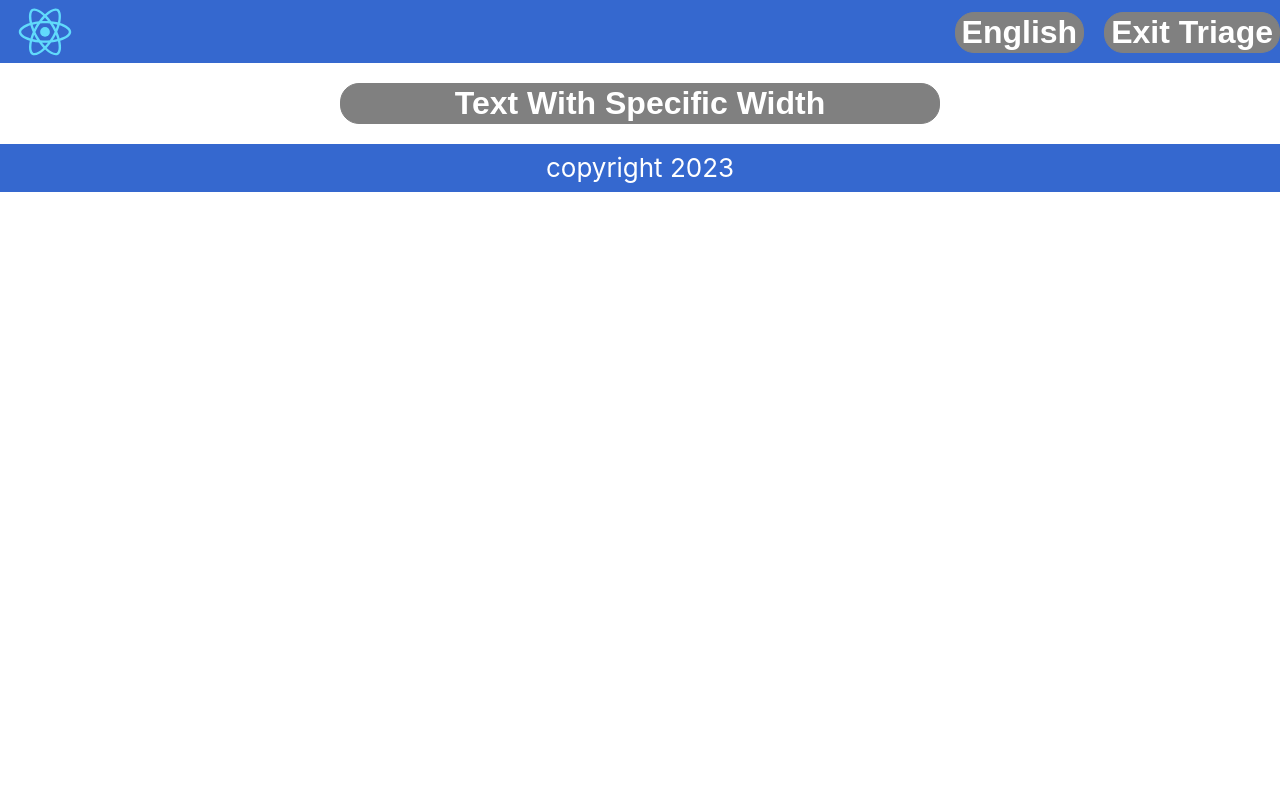
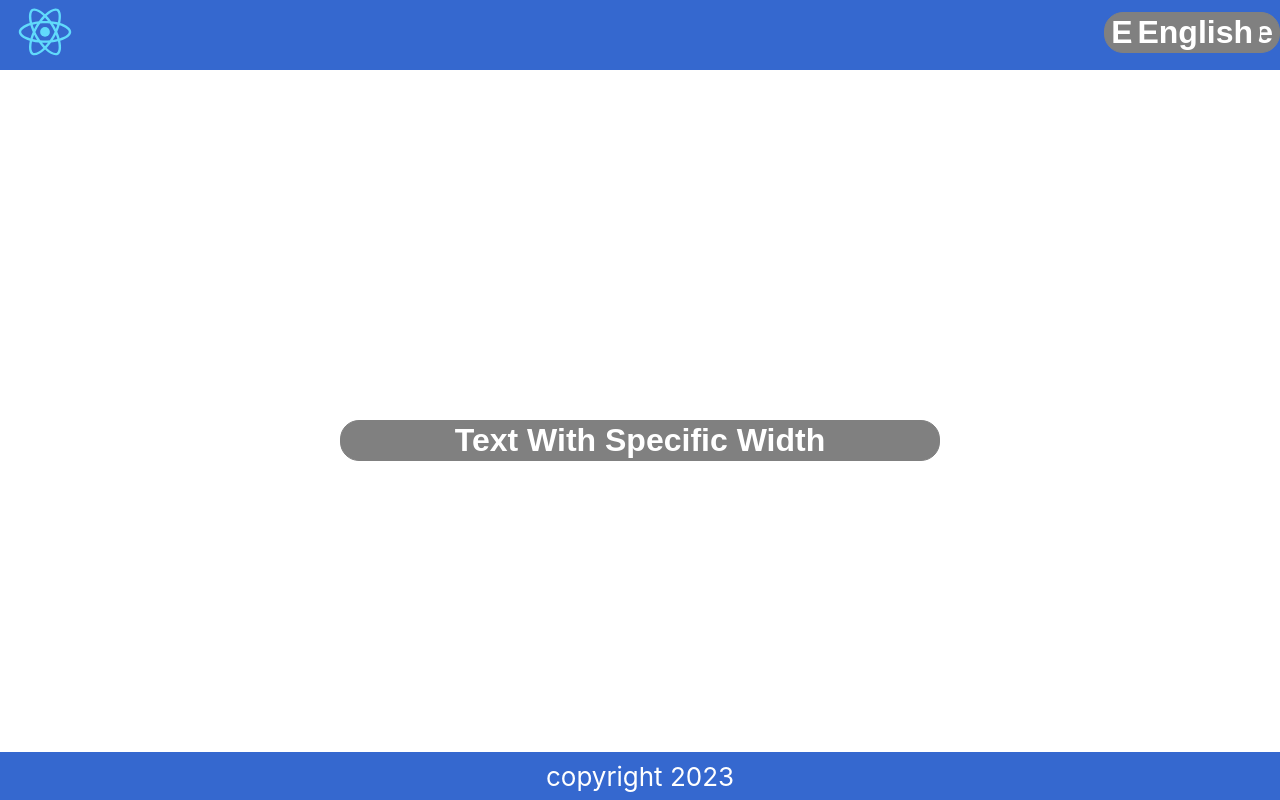
Before and after one commit to arjuna71/SelfServiceNew, a React (Create React App) app: page / in a window 1280 px wide. Built offline with nearby package versions, Linux system fonts and the light colour scheme.

Commit message:
alignment issue fix for body an footer tag

```diff
--- a/src/App.css
+++ b/src/App.css
@@ -22,6 +22,7 @@
   color: white;
   margin-bottom: -15px;
   margin-top: 0px;
+  width: 100%;
 }
 
 .App-body {
@@ -32,6 +33,9 @@
   justify-content: center;
   font-size: calc(10px + 2vmin);
   color: white;
+  top: 50%;
+  position: absolute;
+  width: 100%;
 }
 
 .App-footer {
@@ -43,6 +47,9 @@
   justify-content: center;
   font-size: calc(10px + 2vmin);
   color: white;
+  position: fixed;
+  bottom: 0;
+  width: 100%;
 }
 
 .App-link {
--- a/src/App.js
+++ b/src/App.js
@@ -19,9 +19,9 @@ function App() {
       <header className="App-header">
         <div><Header>
           <img className='imageSize' id="btnImage1" src={logo} />
-          <div >
+          <div>
             <div className='header-button bottom'><Button id="btnExitTriage" button='Exit Triage' doSomethingAfterClick={PrintButtonClick} size="header-style" /></div>
-            <div className='header-button'><Button id="btnSelectLanguage" button='English' doSomethingAfterClick={PrintButtonClick} size="header-style" style={{ 'margin-right': '20px' }} /></div>
+            <div className='header-button'><Button id="btnSelectLanguage" button='English' doSomethingAfterClick={PrintButtonClick} size="header-style button-margin" /></div>
           </div>
         </Header>
         </div>
--- a/src/Component/Layout/header.css
+++ b/src/Component/Layout/header.css
@@ -10,5 +10,9 @@
 }
 
 .bottom{
-    margin-bottom: 25px;
+    margin-bottom: 16px;
 }
+
+.button-margin{
+    margin-right: 20px;
+}
```
